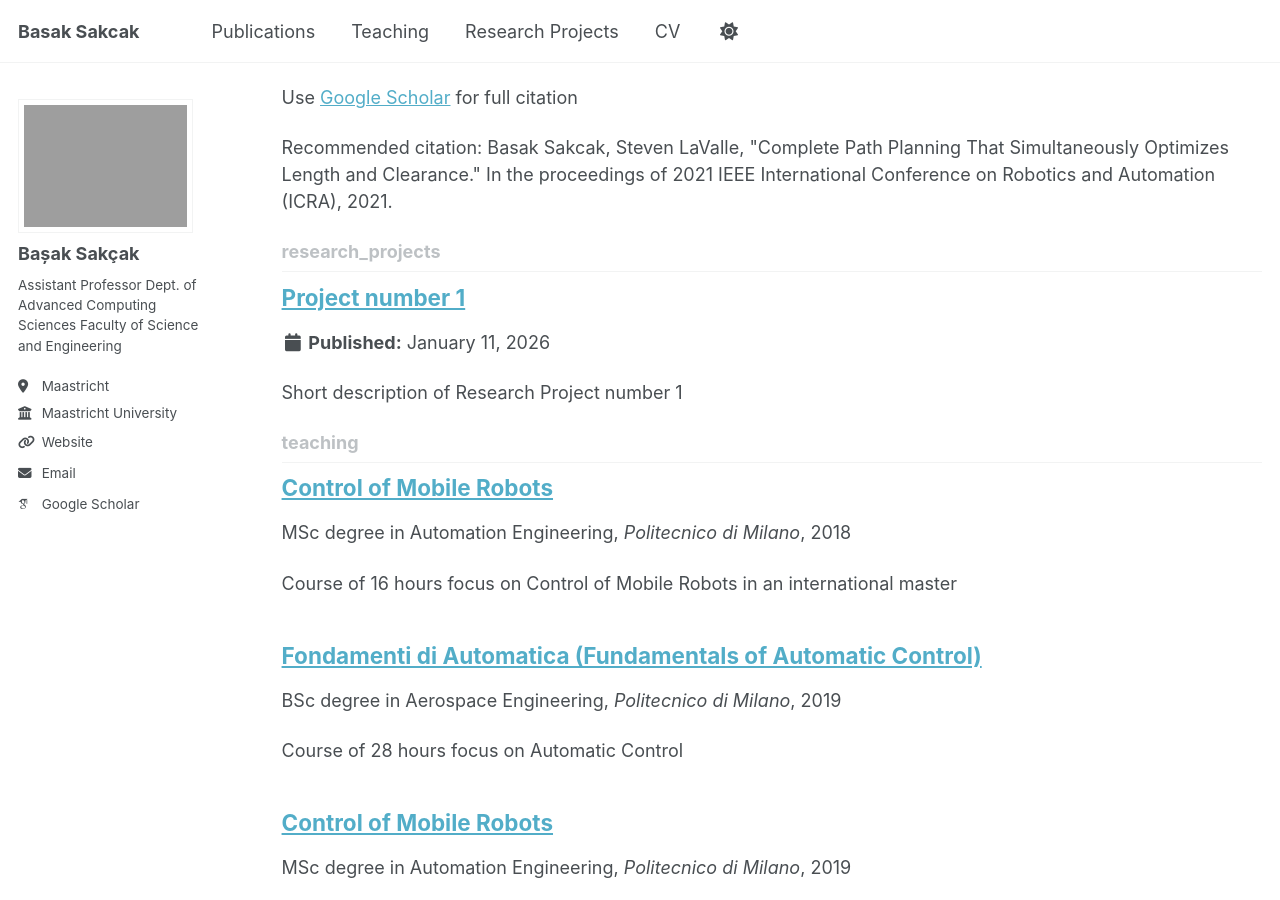
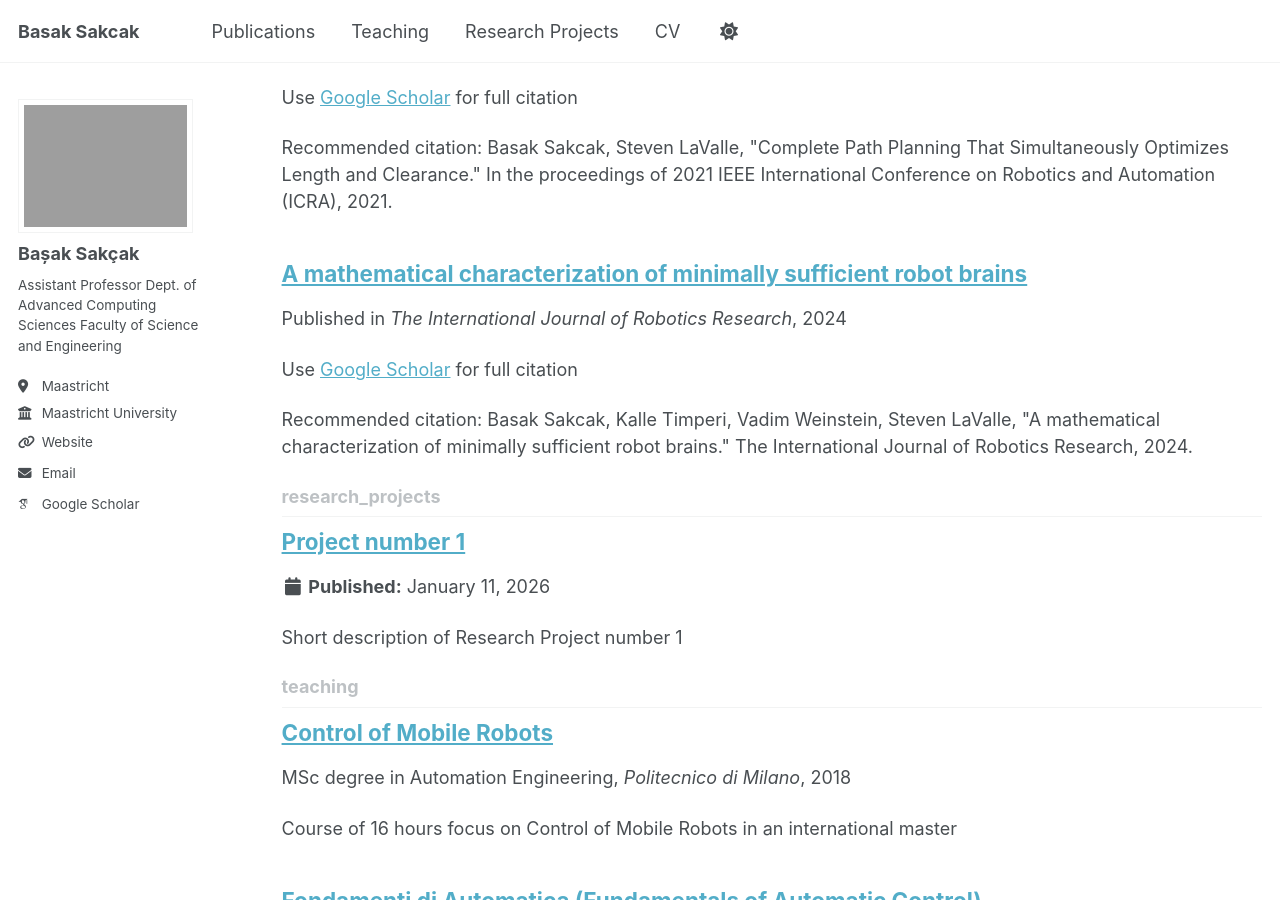
Before and after one commit to basaksakcak/basaksakcak.github.io, a Jekyll site: the page built from _pages/collection-archive.html, in a window 1280 px wide and 900 px high, scrolled down 2171 px. Built offline with Jekyll 4.4.1, drawn with Linux system fonts in a browser that asks for light colours; some web fonts are replaced; a script that is not in the unit is left out.

Commit message:
Added missing pulbication

```diff
--- /dev/null
+++ b/_publications/2024-01-01-A-mathematical-characterization-of-minimally-sufficient-robot-brains.md
@@ -0,0 +1,9 @@
+---
+title: "A mathematical characterization of minimally sufficient robot brains"
+collection: publications
+permalink: /publication/2024-01-01-A-mathematical-characterization-of-minimally-sufficient-robot-brains
+date: 2024-01-01
+venue: 'The International Journal of Robotics Research'
+citation: ' Basak Sakcak,  Kalle Timperi,  Vadim Weinstein,  Steven LaValle, &quot;A mathematical characterization of minimally sufficient robot brains.&quot; The International Journal of Robotics Research, 2024.'
+---
+Use [Google Scholar](https://scholar.google.com/scholar?q=A+mathematical+characterization+of+minimally+sufficient+robot+brains){:target="_blank"} for full citation
```
Also changed, not shown: _publications/2018-01-01-Sampling-based-optimal-kinodynamic-planning-with-motion-primitives.md (+0 -1 lines), _publications/2021-01-01-Complete-Path-Planning-That-Simultaneously-Optimizes-Length-and-Clearance.md (+0 -1 lines), markdown_generator/pubs.bib (+11 -0 lines).
